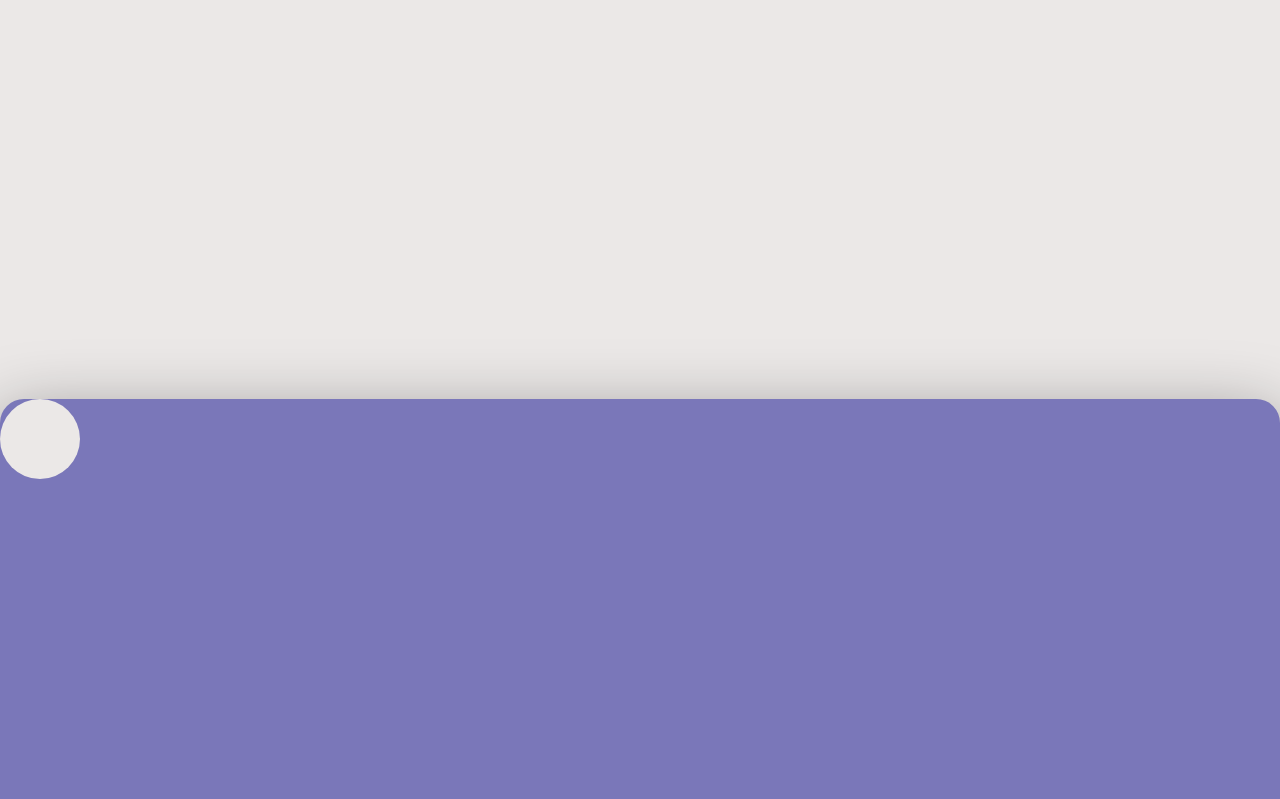
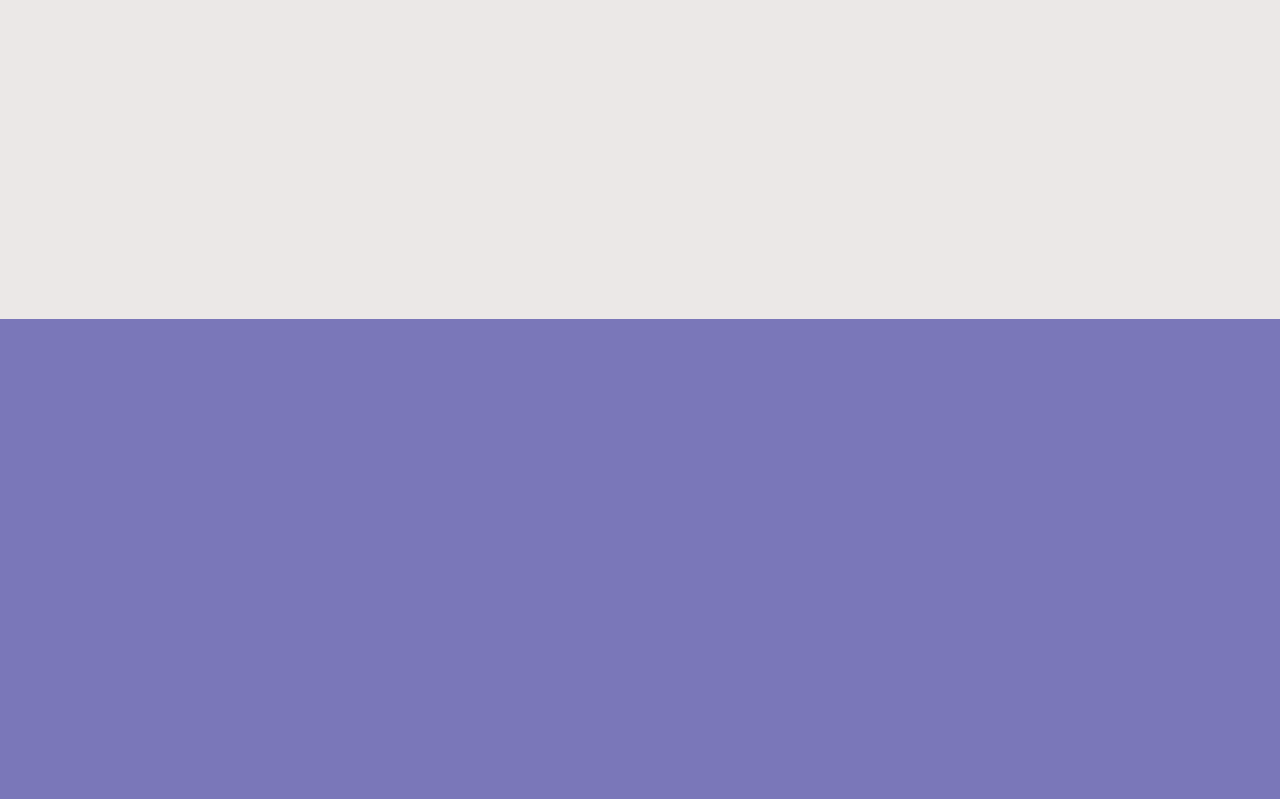
Before and after one commit to Kittigan14/SampleFileWorks, a PHP site: page / in a window 1280 px wide; the page is wider, and only the part inside the window is pictured. Shown: the part 2471-3270 px from the top of that part. Run offline with PHP 8.4, Linux system fonts and the light colour scheme; some web fonts are replaced.

Commit message:
Update Code

```diff
--- a/Web-Programming-V2/index.html
+++ b/Web-Programming-V2/index.html
@@ -10,7 +10,6 @@
     <link href="https://fonts.googleapis.com/css2?family=IBM+Plex+Sans+Thai&display=swap" rel="stylesheet">
     <link rel="stylesheet" href="style.css">
     <script src="./script.js"></script>
-    <script src="./SlideImages.js"></script>
     <title>Home Page</title>
 </head>
 
@@ -133,9 +132,20 @@
     </div>
 
     <div class="section3" id="section3">
-        <div class="section3-content">
-            <div class="contact"></div>
-        </div>
+            <ul class="wrapper">
+                <li class="icon">
+                    <span class="tooltip">Hello</span>
+                    <span><i class="fas fa-dragon"></i></span>
+                </li>
+                <li class="icon">
+                    <span class="tooltip">Hello</span>
+                    <span><i class="fas fa-dragon"></i></span>
+                </li>
+                <li class="icon">
+                    <span class="tooltip">Hello</span>
+                    <span><i class="fas fa-dragon"></i></span>
+                </li>
+            </ul>
     </div>
 </body>
 <script>
--- a/Web-Programming-V2/style.css
+++ b/Web-Programming-V2/style.css
@@ -365,7 +365,7 @@ html {
     border-bottom-left-radius: 24px;
 }
 
-.section3-content {
+/* .section3-content {
     position: absolute;
     display: flex;
     flex-direction: column;
@@ -373,17 +373,60 @@ html {
     bottom: 0;
     width: 100%;
     height: 50vh;
-    background: var(--bg--blue);
+    background-image: linear-gradient(45deg, rgba(254, 246, 210, 0.53) 0%, rgba(254, 246, 210, 0.53) 14.286%,rgba(221, 240, 216, 0.53) 14.286%, rgba(221, 240, 216, 0.53) 28.572%,rgba(188, 233, 223, 0.53) 28.572%, rgba(188, 233, 223, 0.53) 42.858%,rgba(156, 227, 229, 0.53) 42.858%, rgba(156, 227, 229, 0.53) 57.144%,rgba(123, 220, 235, 0.53) 57.144%, rgba(123, 220, 235, 0.53) 71.42999999999999%,rgba(90, 214, 242, 0.53) 71.43%, rgba(90, 214, 242, 0.53) 85.71600000000001%,rgba(57, 207, 248, 0.53) 85.716%, rgba(57, 207, 248, 0.53) 100.002%),linear-gradient(135deg, rgb(246, 99, 200) 0%, rgb(246, 99, 200) 12.5%,rgb(223, 98, 196) 12.5%, rgb(223, 98, 196) 25%,rgb(199, 97, 192) 25%, rgb(199, 97, 192) 37.5%,rgb(176, 96, 188) 37.5%, rgb(176, 96, 188) 50%,rgb(152, 95, 184) 50%, rgb(152, 95, 184) 62.5%,rgb(129, 94, 180) 62.5%, rgb(129, 94, 180) 75%,rgb(105, 93, 176) 75%, rgb(105, 93, 176) 87.5%,rgb(82, 92, 172) 87.5%, rgb(82, 92, 172) 100%);
     border-top-right-radius: 24px;
     border-top-left-radius: 24px;
     box-shadow: rgba(0, 0, 0, 0.4) 0px 22px 70px 4px;
+    transition: all 1s ease-in-out;
+} */
 
-    & .contact {
-        width: 80px;
-        height: 80px;
-        border-radius: 50%;
-        background: var(--bg--white);
-    }
+.wrapper {
+    display: flex;
+    justify-content: center;
+    align-items: center;
+    list-style: none;
+    width: 100%;
+    height: 60vh;
+    margin-top: 40vh;
+    background: var(--bg--blue);
+}
+
+.wrapper .icon {
+    position: relative;
+    display: flex;
+    justify-content: center;
+    border-radius: 50%;
+    padding: 15px;
+    width: 50px;
+    height: 50px;
+    margin: 0 30px;
+    transition: all .4s ease;
+}
+
+.wrapper .tooltip {
+    position: absolute;
+    top: 0;
+    padding: 5px 8px;
+    opacity: 0;
+    pointer-events: none;
+    transition: all .4s ease;
+    border: 1px solid black;
+}
+
+.wrapper .tooltip::before {
+    position: absolute;
+    content: "";
+    bottom: -3px;
+    left: 50%;
+    transform: translate(-50%) rotate(45reg);
+    transition: all .4s ease;
+}
+
+.wrapper .icon:hover .tooltip {
+    top: -45px;
+    opacity: 1;
+    visibility: visible;
+    pointer-events: auto;
 }
 
 .dark-mode {
```
